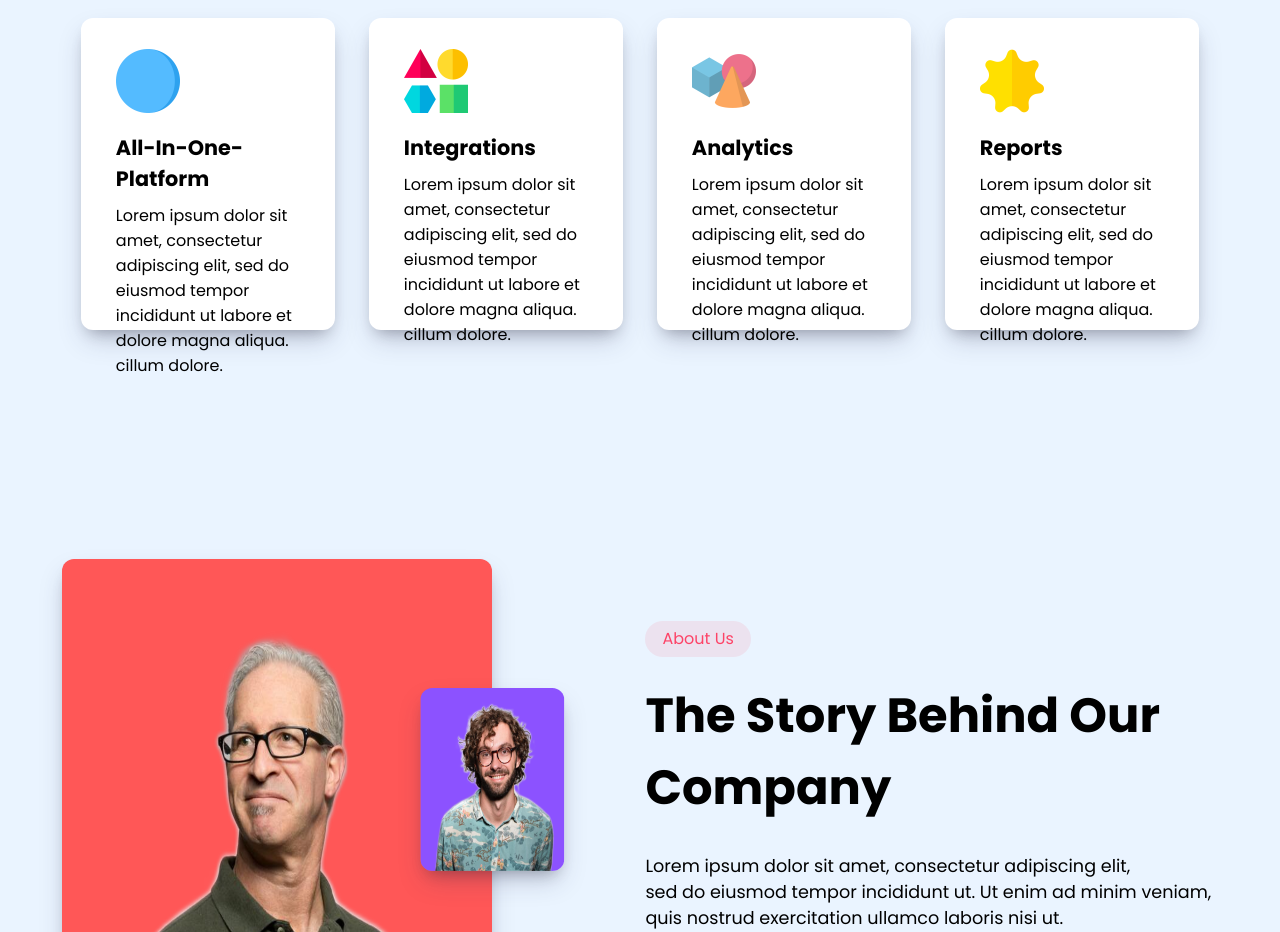
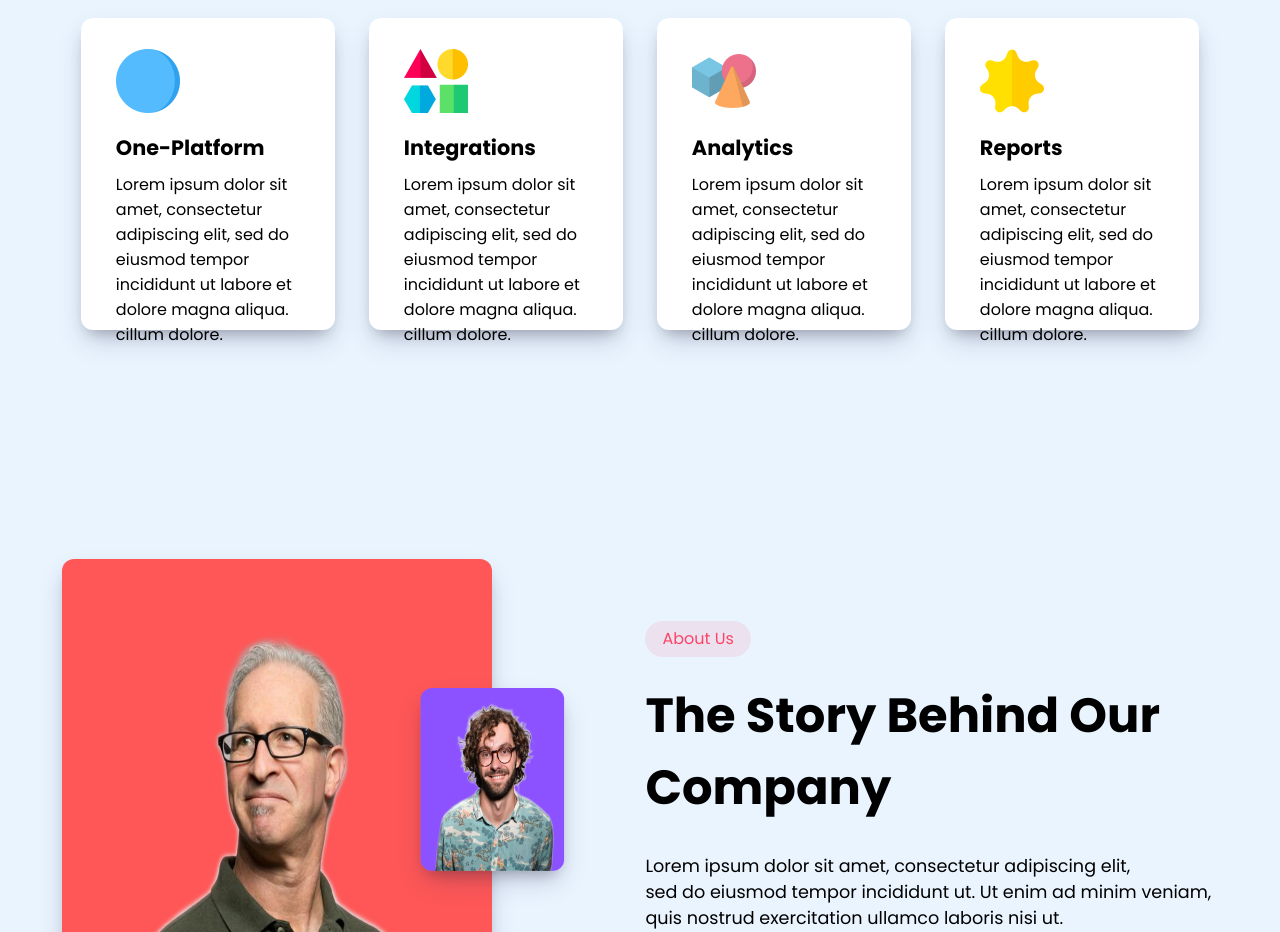
Before and after one commit to gmgordon15/sass-demo-site, a React (Create React App) app in the folder sass-demo-site/: page / in a window 1280 px wide. Shown: the part 1280-2212 px from the top of the page. Built offline with nearby package versions, Linux system fonts and the light colour scheme.

Commit message:
Updated Styling again

```diff
--- a/sass-demo-site/src/SectionTwo.js
+++ b/sass-demo-site/src/SectionTwo.js
@@ -17,7 +17,7 @@ function SectionTwo() {
                 <div className="cards" id="card-1">
                     <div className="Card-Content-Container">
                         <img src={IconCirlce} alt=""/>
-                        <h3>All-In-One-Platform</h3>
+                        <h3>One-Platform</h3>
                         <p>Lorem ipsum dolor sit amet, consectetur adipiscing elit, sed do
                         eiusmod tempor incididunt ut labore et dolore magna aliqua. cillum dolore.</p>
                     </div>
```
